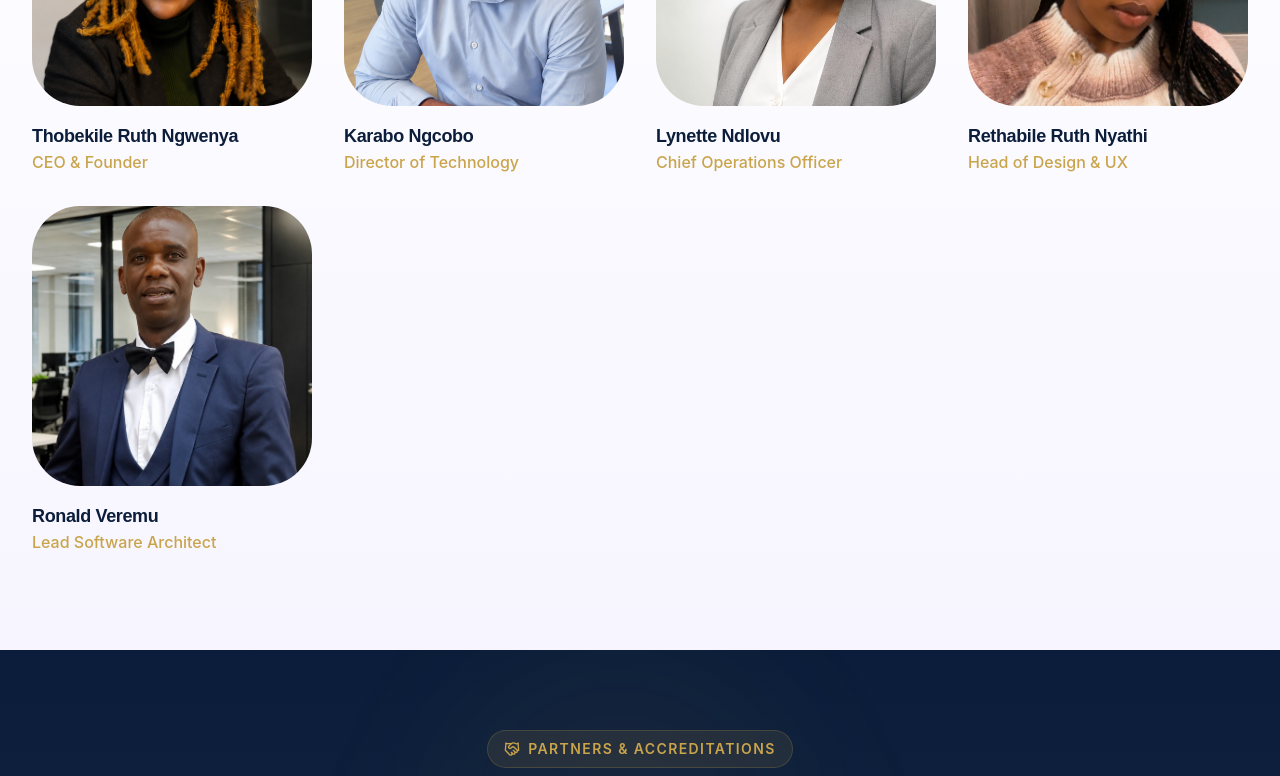
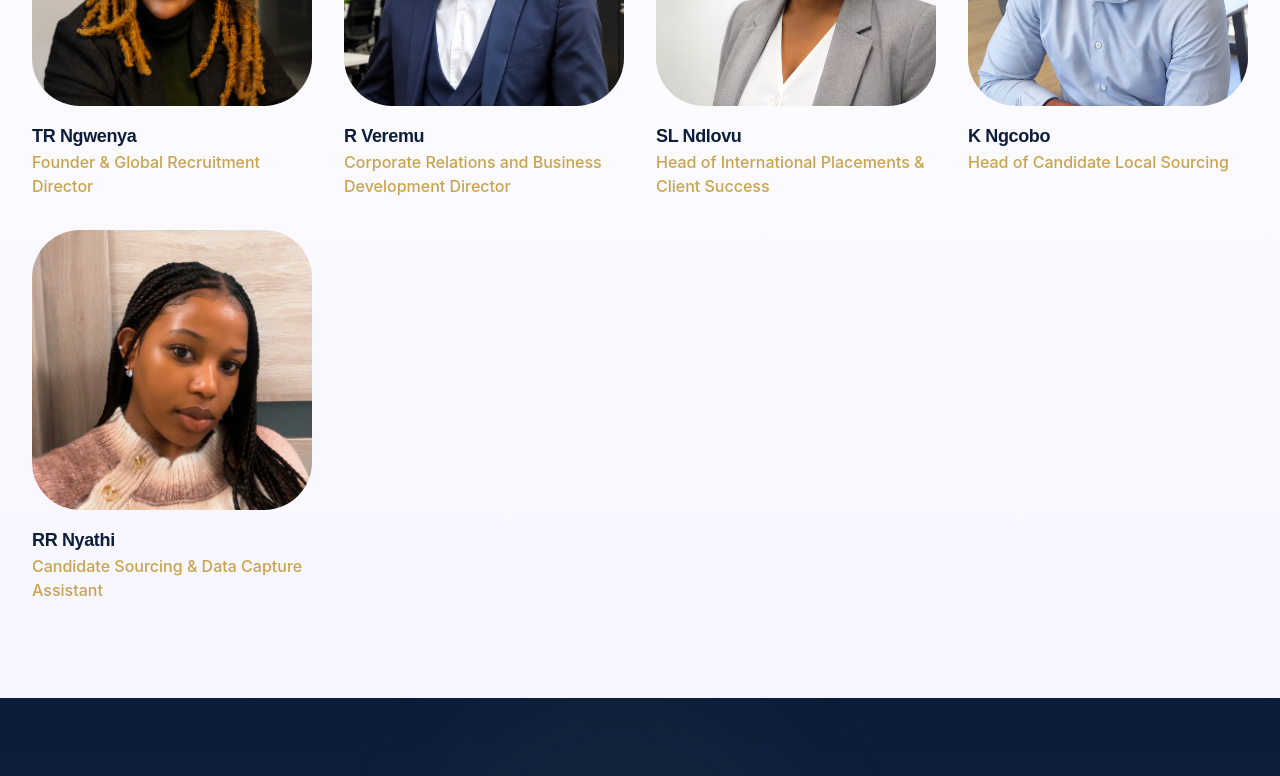
Before and after one commit to may10thserotonin-art/lotoks, a React (Vite) app in the folder lotoks-frontend/: page /about in a window 1280 px wide. Shown: the part 3260-4036 px from the top of the page. Built offline with nearby package versions, Linux system fonts and the light colour scheme.

Commit message:
update team members in About page

```diff
--- a/lotoks-frontend/src/pages/About.tsx
+++ b/lotoks-frontend/src/pages/About.tsx
@@ -77,34 +77,34 @@ const values = [
 // Team members
 const team = [
   {
-    name: "Thobekile Ruth Ngwenya",
-    role: "CEO & Founder",
+    name: "TR Ngwenya",
+    role: "Founder & Global Recruitment Director",
     image: "/Team-members/Thobekile-Ruth-Ngwenya-ceo-lotoks.png",
     bio: "Thobekile leads Lotoks with a visionary approach, integrating high-end technological innovations with robust operational strategies to shape the future of global enterprise solutions.",
   },
   {
-    name: "Karabo Ngcobo",
-    role: "Director of Technology",
+    name: "R Veremu",
+    role: "Corporate Relations and Business Development Director",
+    image: "/Team-members/Ronald-Veremu.png",
+    bio: "Specializing in next-gen interactive systems, cloud computing, and high-performance databases.",
+  },
+  {
+    name: "SL Ndlovu",
+    role: "Head of International Placements & Client Success",
+    image: "/Team-members/Lynette-Ndlovu.jpeg",
+    bio: "Streamlining enterprise processes and driving operational performance across international teams.",
+  },
+  {
+    name: "K Ngcobo",
+    role: "Head of Candidate Local Sourcing",
     image: "/Team-members/Karabo-Ngcobo.png",
     bio: "Expert in scalable systems architecture, leading our engineering department with modern agile methodologies.",
   },
   {
-    name: "Lynette Ndlovu",
-    role: "Chief Operations Officer",
-    image: "/Team-members/Lynette-Ndlovu.jpeg",
-    bio: "Streamlining enterprise processes and driving operational performance across international teams.",
-  },
-  {
-    name: "Rethabile Ruth Nyathi",
-    role: "Head of Design & UX",
+    name: "RR Nyathi",
+    role: "Candidate Sourcing & Data Capture Assistant",
     image: "/Team-members/Rethabile-Ruth-Nyathi.jpeg",
     bio: "Crafting beautiful, modern, and human-centric user experiences that wow clients at first glance.",
-  },
-  {
-    name: "Ronald Veremu",
-    role: "Lead Software Architect",
-    image: "/Team-members/Ronald-Veremu.png",
-    bio: "Specializing in next-gen interactive systems, cloud computing, and high-performance databases.",
   },
 ];
 
```
